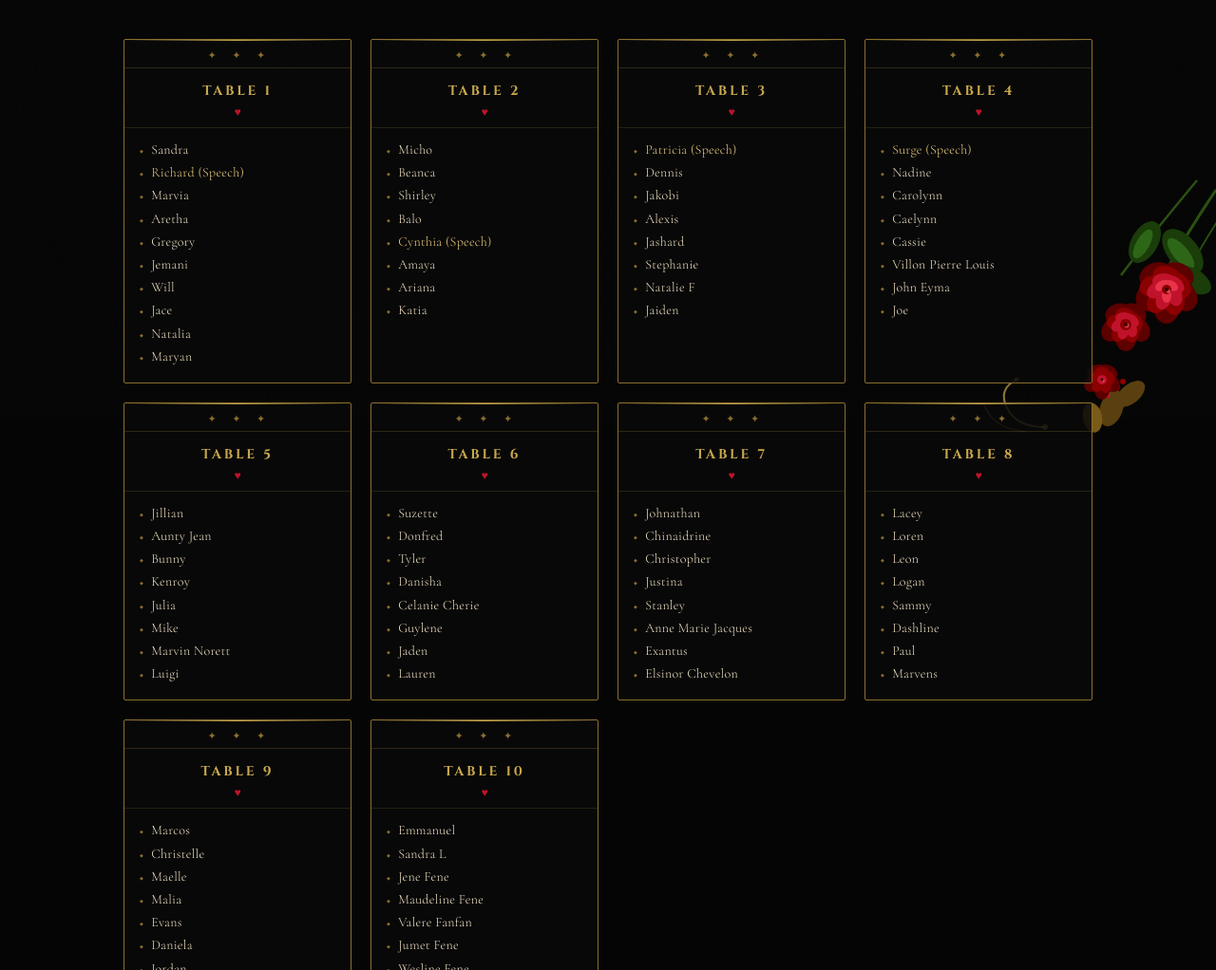
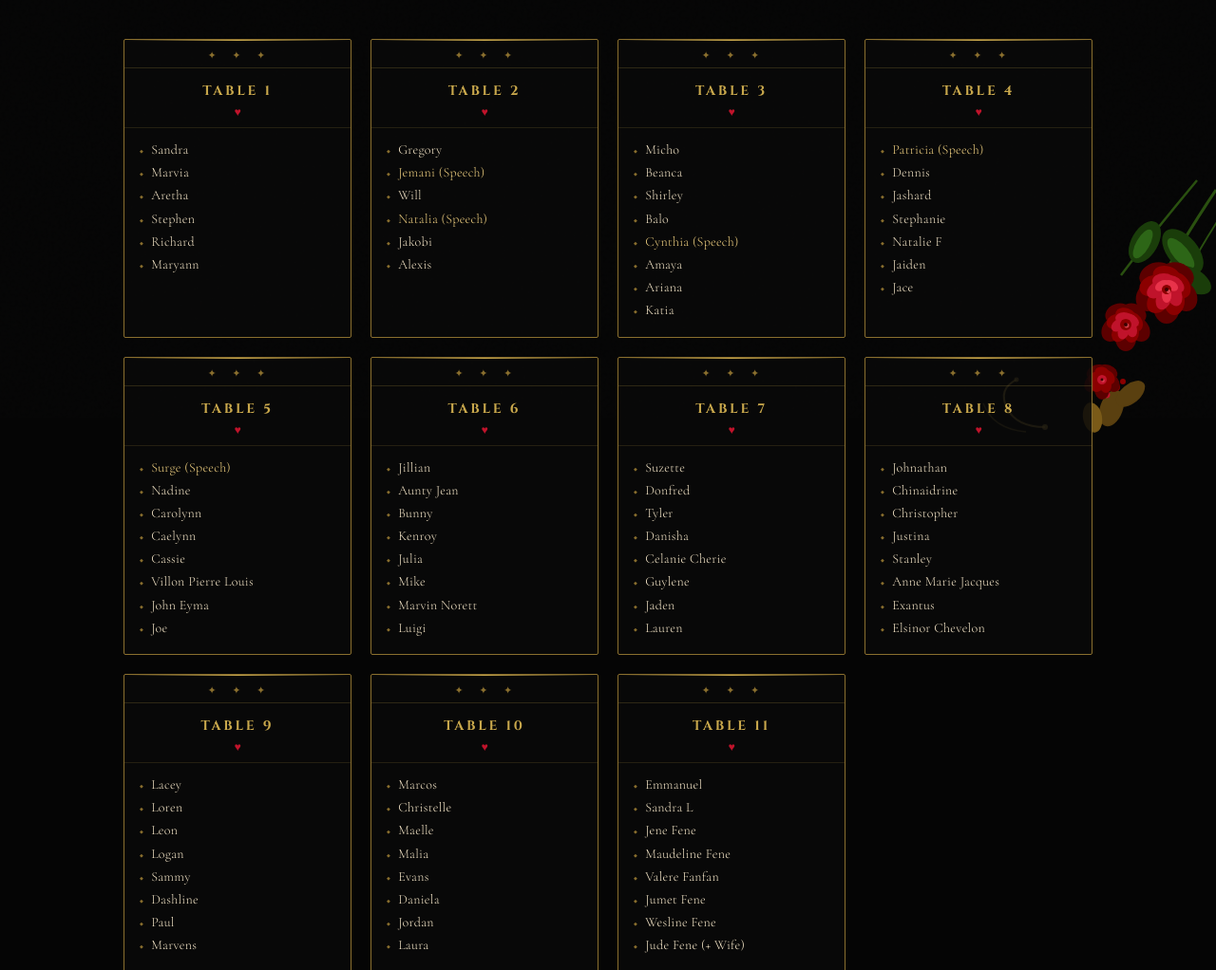
Before and after one commit to gregorydrummond45/wedding-seating, a plain HTML site: page index.html in a window 1280 px wide. Shown: the part 360-1382 px from the top of the page at 95% size. Drawn offline with nearby package versions, Linux system fonts and the light colour scheme.

Commit message:
Add files via upload

```diff
--- a/index.html
+++ b/index.html
@@ -540,16 +540,17 @@
 
 <script>
 const data = {
-  "Table 1": ["Sandra","Richard (Speech)","Marvia","Aretha","Gregory","Jemani","Will","Jace", "Natalia", "Maryan"],
-  "Table 2": ["Micho","Beanca","Shirley","Balo","Cynthia (Speech)","Amaya","Ariana","Katia"],
-  "Table 3": ["Patricia (Speech)","Dennis","Jakobi","Alexis","Jashard","Stephanie","Natalie F", "Jaiden"],
-  "Table 4": ["Surge (Speech)","Nadine","Carolynn","Caelynn","Cassie","Villon Pierre Louis","John Eyma","Joe"],
-  "Table 5": ["Jillian","Aunty Jean","Bunny","Kenroy","Julia","Mike","Marvin Norett","Luigi"],
-  "Table 6": ["Suzette","Donfred","Tyler","Danisha","Celanie Cherie","Guylene","Jaden","Lauren"],
-  "Table 7": ["Johnathan","Chinaidrine","Christopher","Justina","Stanley","Anne Marie Jacques","Exantus","Elsinor Chevelon"],
-  "Table 8": ["Lacey","Loren","Leon","Logan","Sammy","Dashline","Paul","Marvens"],
-  "Table 9": ["Marcos","Christelle","Maelle","Malia","Evans","Daniela","Jordan","Laura"],
-  "Table 10": ["Emmanuel","Sandra L","Jene Fene","Maudeline Fene","Valere Fanfan","Jumet Fene","Wesline Fene","Jude Fene (+ Wife)"]
+  "Table 1": ["Sandra", "Marvia", "Aretha", "Stephen","Richard","Maryann"],
+  "Table 2": ["Gregory","Jemani (Speech)","Will", "Natalia (Speech)","Jakobi","Alexis"],
+  "Table 3": ["Micho","Beanca","Shirley","Balo","Cynthia (Speech)","Amaya","Ariana","Katia"],
+  "Table 4": ["Patricia (Speech)","Dennis","Jashard","Stephanie","Natalie F", "Jaiden","Jace"],
+  "Table 5": ["Surge (Speech)","Nadine","Carolynn","Caelynn","Cassie","Villon Pierre Louis","John Eyma","Joe"],
+  "Table 6": ["Jillian","Aunty Jean","Bunny","Kenroy","Julia","Mike","Marvin Norett","Luigi"],
+  "Table 7": ["Suzette","Donfred","Tyler","Danisha","Celanie Cherie","Guylene","Jaden","Lauren"],
+  "Table 8": ["Johnathan","Chinaidrine","Christopher","Justina","Stanley","Anne Marie Jacques","Exantus","Elsinor Chevelon"],
+  "Table 9": ["Lacey","Loren","Leon","Logan","Sammy","Dashline","Paul","Marvens"],
+  "Table 10": ["Marcos","Christelle","Maelle","Malia","Evans","Daniela","Jordan","Laura"],
+  "Table 11": ["Emmanuel","Sandra L","Jene Fene","Maudeline Fene","Valere Fanfan","Jumet Fene","Wesline Fene","Jude Fene (+ Wife)"]
 };
 
 const container = document.getElementById("tables");
```
